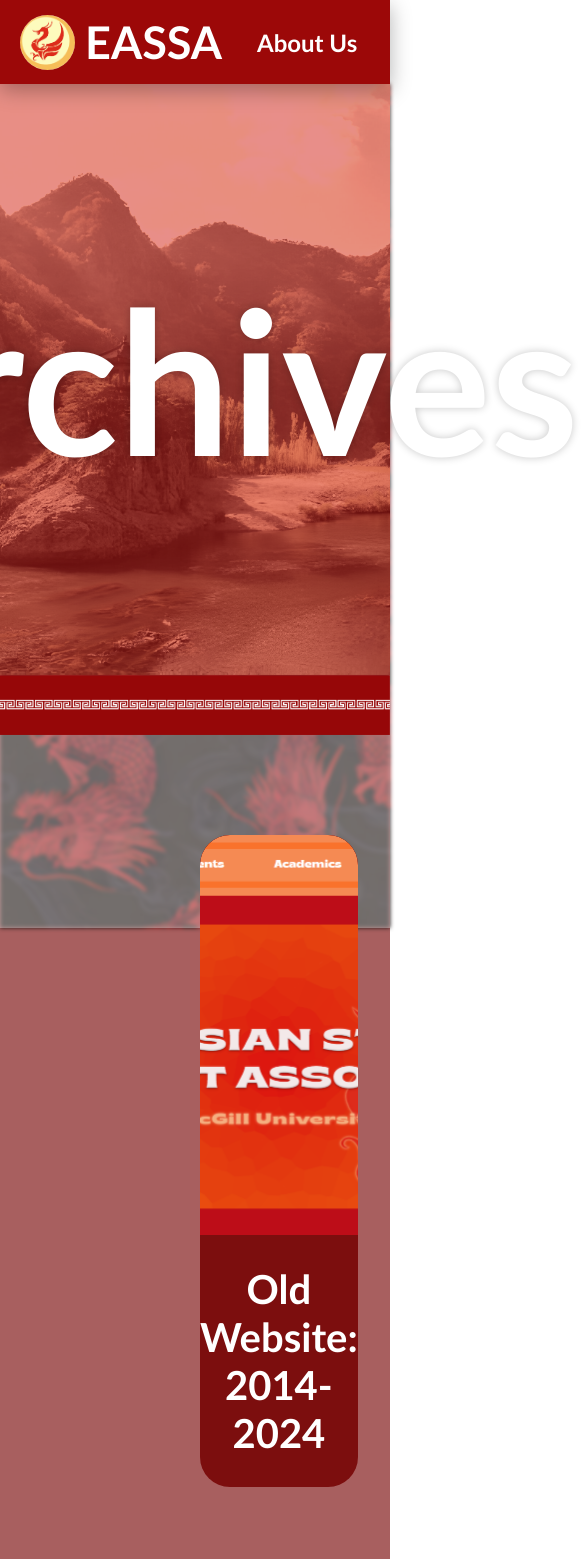
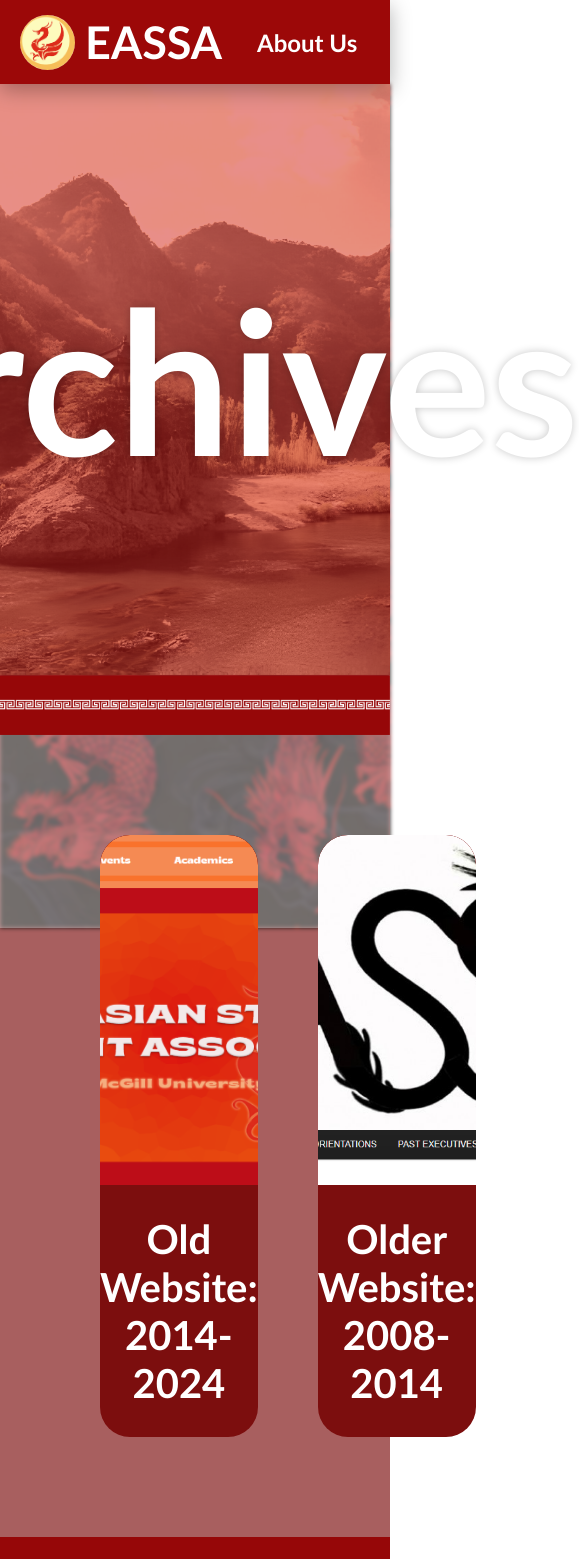
Before and after one commit to brian-w-zhang/eassa-website, a React (Vite) app: page /archives in a window 390 px wide. Shown: the top 1559 px of the page, 585 px wide, since content can reach past the window. Built offline with nearby package versions, Linux system fonts and the light colour scheme.

Commit message:
add page text, archive media queries

```diff
--- a/src/main.jsx
+++ b/src/main.jsx
@@ -6,6 +6,7 @@
 import './styles/homepage.css';
 import './styles/footer.css';
 import './styles/pages.css';
+import './styles/archive.css';
 
 ReactDOM.createRoot(document.getElementById('root')).render(
   <React.StrictMode>
--- a/src/pages/Academics.jsx
+++ b/src/pages/Academics.jsx
@@ -57,12 +57,20 @@
 
       <div className="topic-main-container">
         <div className="topic-main-text-section" ref={academicSectionRef}>
+          <p className="topic-main-title">Academic information</p>
           <p className="topic-main-text">
             Academics are the core of our association so we are dedicating a
             section of our website to keep you in the loop in terms of classes
             and academic initiatives. Here we provide details on current
             academic programs we run, as well as a comprehensive breakdown of
-            the different degree offerings of our department.
+            the different degree offerings of our department. <br></br>{' '}
+            <br></br>
+            We&apos;re currently working hard to gather all the necessary
+            details about our academic programs and initiatives. Please check
+            back soon for updates and insights into the exciting academic
+            opportunities awaiting you. In the meantime, feel free to explore
+            the rest of our website or follow us on social media for the latest
+            news and announcements. Thank you for your patience!
           </p>
         </div>
       </div>
--- a/src/pages/Events.jsx
+++ b/src/pages/Events.jsx
@@ -1,8 +1,43 @@
 import dragon_bg from '../landscapes/dragon background.jpg';
 import landscape2 from '../landscapes/landscape 2.jpg';
 import line from '../assets/linecool.png';
+import { useEffect, useRef } from 'react';
 
 function Events() {
+  const eventSectionRef = useRef(null);
+
+  useEffect(() => {
+    const handleScroll = () => {
+      const eventSection = eventSectionRef.current;
+      if (isElementInViewport(eventSection, 0.7)) {
+        eventSection.classList.add('animated');
+      }
+    };
+
+    // Attach the scroll event listener
+    window.addEventListener('scroll', handleScroll);
+
+    // Remove the event listener on component unmount
+    return () => {
+      window.removeEventListener('scroll', handleScroll);
+    };
+  }, []);
+
+  const isElementInViewport = (element, threshold = 1) => {
+    if (!element) return false;
+
+    const rect = element.getBoundingClientRect();
+    const windowHeight =
+      window.innerHeight || document.documentElement.clientHeight;
+
+    return (
+      rect.top < windowHeight * threshold &&
+      rect.bottom >= 0 &&
+      rect.right >= 0 &&
+      rect.left <= (window.innerWidth || document.documentElement.clientWidth)
+    );
+  };
+
   return (
     <>
       <div className="dragon-bg-container">
@@ -20,7 +55,31 @@
         <img className="border-line" src={line} alt="border line" />
       </div>
 
-      <div className="page-content"></div>
+      <div className="topic-main-container">
+        <div className="topic-main-text-section" ref={eventSectionRef}>
+          <p className="topic-main-title">Upcoming Events</p>
+          <p className="topic-main-text">
+            Stay tuned for exciting events hosted by the East Asian Studies
+            Student Association at McGill University! We&apos;re currently
+            finalizing details, so please check back soon for more information.
+            In the meantime, follow us on Instagram{' '}
+            <span className="insta">
+              {' '}
+              <a
+                className="insta-link"
+                href="https://www.instagram.com/eassa_mcgill/"
+                target="_blank"
+                rel="noreferrer noopener"
+              >
+                @eassa_mcgill
+              </a>
+            </span>{' '}
+            for the latest updates and glimpses into our activities. Thank you
+            for your patience, and we look forward to welcoming you to our
+            future events!
+          </p>
+        </div>
+      </div>
 
       <div className="border-line-container">
         <img className="border-line" src={line} alt="border line" />
--- /dev/null
+++ b/src/styles/archive.css
@@ -0,0 +1,84 @@
+.site-image-container {
+  height: 400px;
+  width: 100%;
+  overflow: hidden; /* Hide any overflow content */
+  border-top-left-radius: 30px;
+  border-top-right-radius: 30px;
+}
+
+.site-image {
+  height: 100%;
+  width: 100%;
+  object-fit: cover;
+  border-top-left-radius: 30px;
+  border-top-right-radius: 30px;
+  transition: all 0.3s ease;
+}
+
+.archive-text {
+  margin: 30px 0px;
+  color: white;
+  font-weight: bold;
+  font-size: 40px;
+  transition: all 0.3s ease;
+}
+
+.archive-site-container1:hover,
+.archive-site-container2:hover {
+  cursor: pointer;
+  filter: drop-shadow(0px 0px 8px rgb(255, 174, 0));
+}
+
+.archive-site-container1:hover .site-image,
+.archive-site-container2:hover .site-image {
+  transform: scale(1.05);
+}
+
+.archive-grid-container {
+  display: grid;
+  grid-template-columns: 1fr 1fr;
+  grid-template-rows: 1fr;
+  background-color: rgba(124, 14, 14, 0.664);
+}
+
+.archive-site-container1 {
+  display: flex;
+  flex-direction: column;
+  align-items: center;
+  text-align: center;
+  justify-content: center;
+  background-color: rgb(124, 14, 14);
+  margin: 100px 30px 100px 200px;
+  border-radius: 30px;
+  opacity: 0;
+  transform: translateY(30px);
+  /* animation-delay: 0.3s; */
+  transition: filter 0.2s ease;
+}
+
+.archive-site-container2 {
+  display: flex;
+  flex-direction: column;
+  align-items: center;
+  text-align: center;
+  justify-content: center;
+  background-color: rgb(124, 14, 14);
+  margin: 100px 200px 100px 30px;
+  border-radius: 30px;
+  opacity: 0;
+  transform: translateY(30px);
+  /* animation-delay: 0.3s; */
+  transition: filter 0.2s ease;
+}
+
+@media screen and (max-width: 1600px) {
+  .site-image-container {
+    height: 350px; /* Adjust the height for smaller screens */
+  }
+  .archive-site-container1 {
+    margin: 100px 30px 100px 100px;
+  }
+  .archive-site-container2 {
+    margin: 100px 100px 100px 30px;
+  }
+}
--- a/src/styles/pages.css
+++ b/src/styles/pages.css
@@ -74,43 +74,6 @@
   position: relative;
 }
 
-.archive-grid-container {
-  display: grid;
-  grid-template-columns: 1fr 1fr;
-  grid-template-rows: 1fr;
-  background-color: rgba(124, 14, 14, 0.664);
-}
-
-.archive-site-container1 {
-  display: flex;
-  flex-direction: column;
-  align-items: center;
-  text-align: center;
-  justify-content: center;
-  background-color: rgb(124, 14, 14);
-  margin: 100px 30px 100px 200px;
-  border-radius: 30px;
-  opacity: 0;
-  transform: translateY(30px);
-  /* animation-delay: 0.3s; */
-  transition: filter 0.2s ease;
-}
-
-.archive-site-container2 {
-  display: flex;
-  flex-direction: column;
-  align-items: center;
-  text-align: center;
-  justify-content: center;
-  background-color: rgb(124, 14, 14);
-  margin: 100px 200px 100px 30px;
-  border-radius: 30px;
-  opacity: 0;
-  transform: translateY(30px);
-  /* animation-delay: 0.3s; */
-  transition: filter 0.2s ease;
-}
-
 .topic-main-text {
   color: white;
   font-size: 30px;
@@ -131,42 +94,17 @@
   animation: slideInUp 0.6s ease-out forwards;
 }
 
-.site-image-container {
-  height: 400px;
-  width: 100%;
-  overflow: hidden; /* Hide any overflow content */
-  border-top-left-radius: 30px;
-  border-top-right-radius: 30px;
+a {
+  text-decoration: none;
+  color: white;
 }
 
-.site-image {
-  height: 100%;
-  width: 100%;
-  object-fit: cover;
-  border-top-left-radius: 30px;
-  border-top-right-radius: 30px;
-  transition: all 0.3s ease;
+.insta {
+  font-weight: bold;
+  transition: all 0.2s ease;
 }
 
-.archive-text {
-  margin: 30px 0px;
-  color: white;
-  font-weight: bold;
-  font-size: 40px;
-  transition: all 0.3s ease;
-}
-
-a {
-  text-decoration: none;
-}
-
-.archive-site-container1:hover,
-.archive-site-container2:hover {
+.insta:hover {
   cursor: pointer;
   filter: drop-shadow(0px 0px 8px rgb(255, 174, 0));
 }
-
-.archive-site-container1:hover .site-image,
-.archive-site-container2:hover .site-image {
-  transform: scale(1.05);
-}
```
